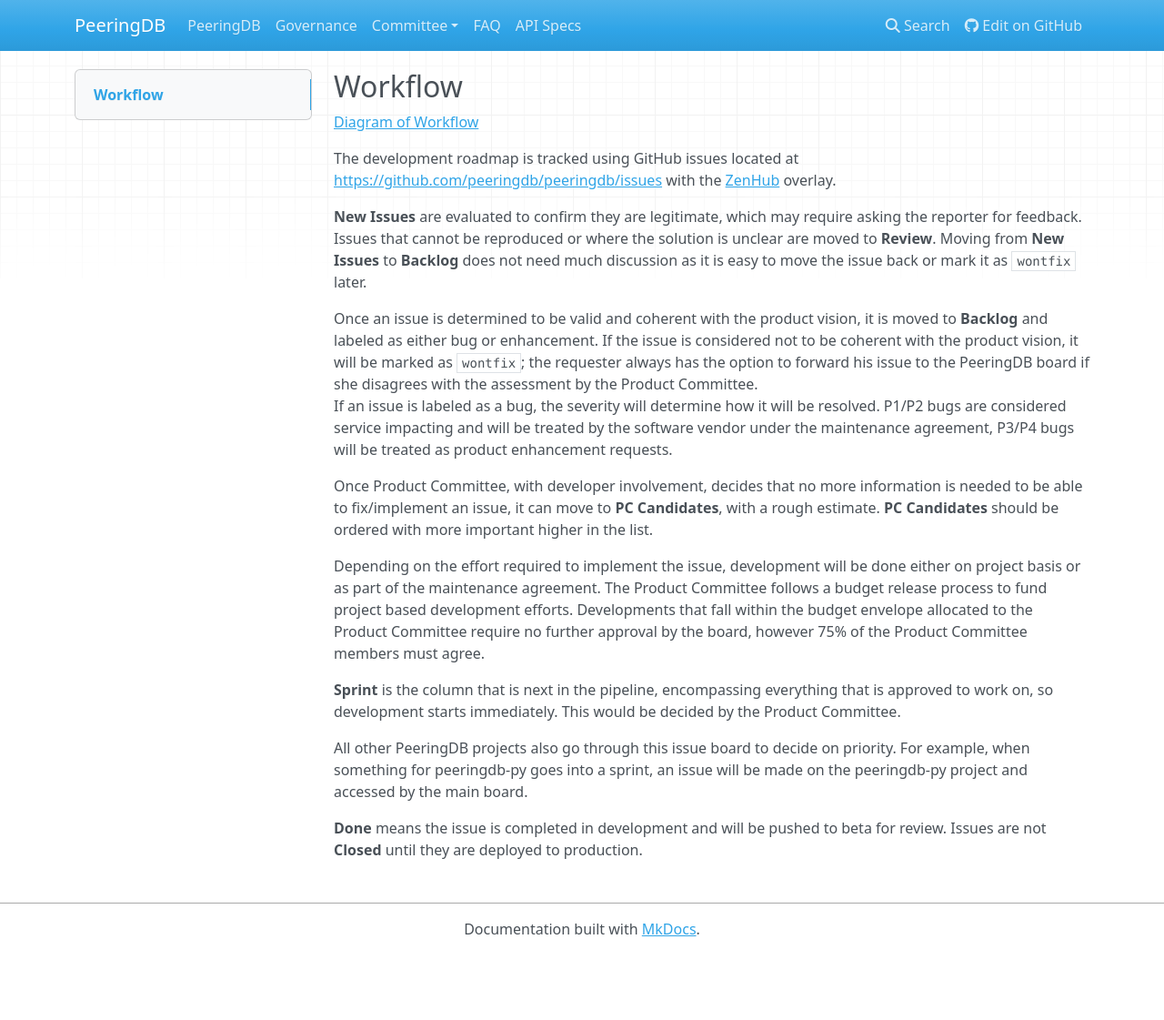
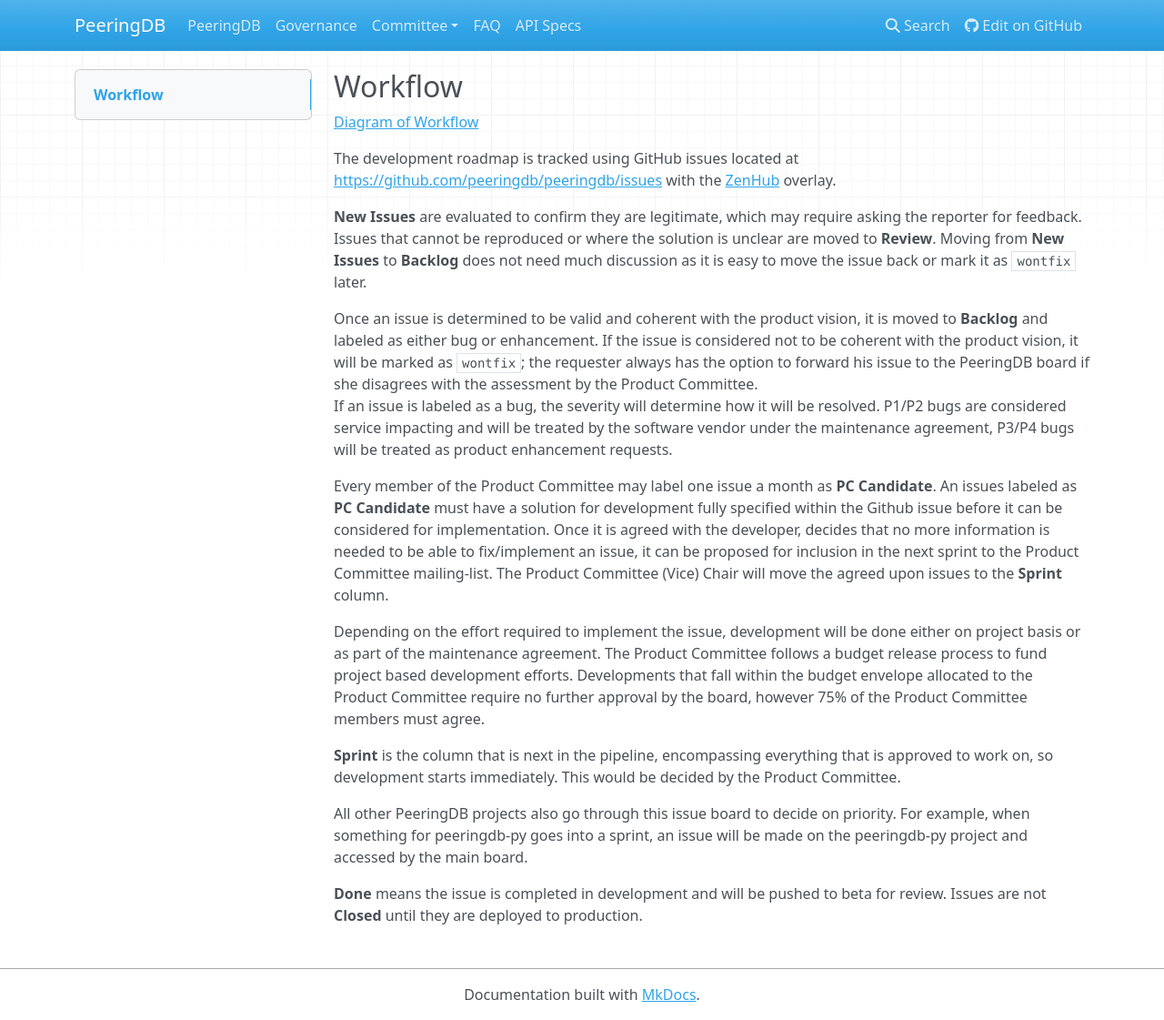
Before and after one commit to peeringdb/docs, an MkDocs documentation site: the page built from docs/committee/product/workflow.md, in a window 1280 px wide and 1121 px high. Shown: the whole window at 91% size. Built offline with MkDocs 1.6.1, drawn with Linux system fonts in a browser that asks for light colours; nearby versions of some CDN libraries; old or Windows-style settings are respelled for this version of MkDocs.

Commit message:
updated workflow to show the use of PC Candidate labels rather than a lane

```diff
--- a/docs/committee/product/workflow.md
+++ b/docs/committee/product/workflow.md
@@ -9,7 +9,7 @@
 Once an issue is determined to be valid and coherent with the product vision, it is moved to **Backlog** and labeled as either bug or enhancement. If the issue is considered not to be coherent with the product vision, it will be marked as `wontfix`; the requester always has the option to forward his issue to the PeeringDB board if she disagrees with the assessment by the Product Committee.
 If an issue is labeled as a bug, the severity will determine how it will be resolved. P1/P2 bugs are considered service impacting and will be treated by the software vendor under the maintenance agreement, P3/P4 bugs will be treated as product enhancement requests.
 
-Once Product Committee, with developer involvement, decides that no more information is needed to be able to fix/implement an issue, it can move to **PC Candidates**, with a rough estimate. **PC Candidates** should be ordered with more important higher in the list.
+Every member of the Product Committee may label one issue a month as **PC Candidate**. An issues labeled as **PC Candidate** must have a solution for development fully specified within the Github issue before it can be considered for implementation. Once it is agreed with the developer, decides that no more information is needed to be able to fix/implement an issue, it can be proposed for inclusion in the next sprint to the Product Committee mailing-list. The Product Committee (Vice) Chair will move the agreed upon issues to the **Sprint** column.
 
 Depending on the effort required to implement the issue, development will be done either on project basis or as part of the maintenance agreement. The Product Committee follows a budget release process to fund project based development efforts. Developments that fall within the budget envelope allocated to the Product Committee require no further approval by the board, however 75% of the Product Committee members must agree.
 
```
